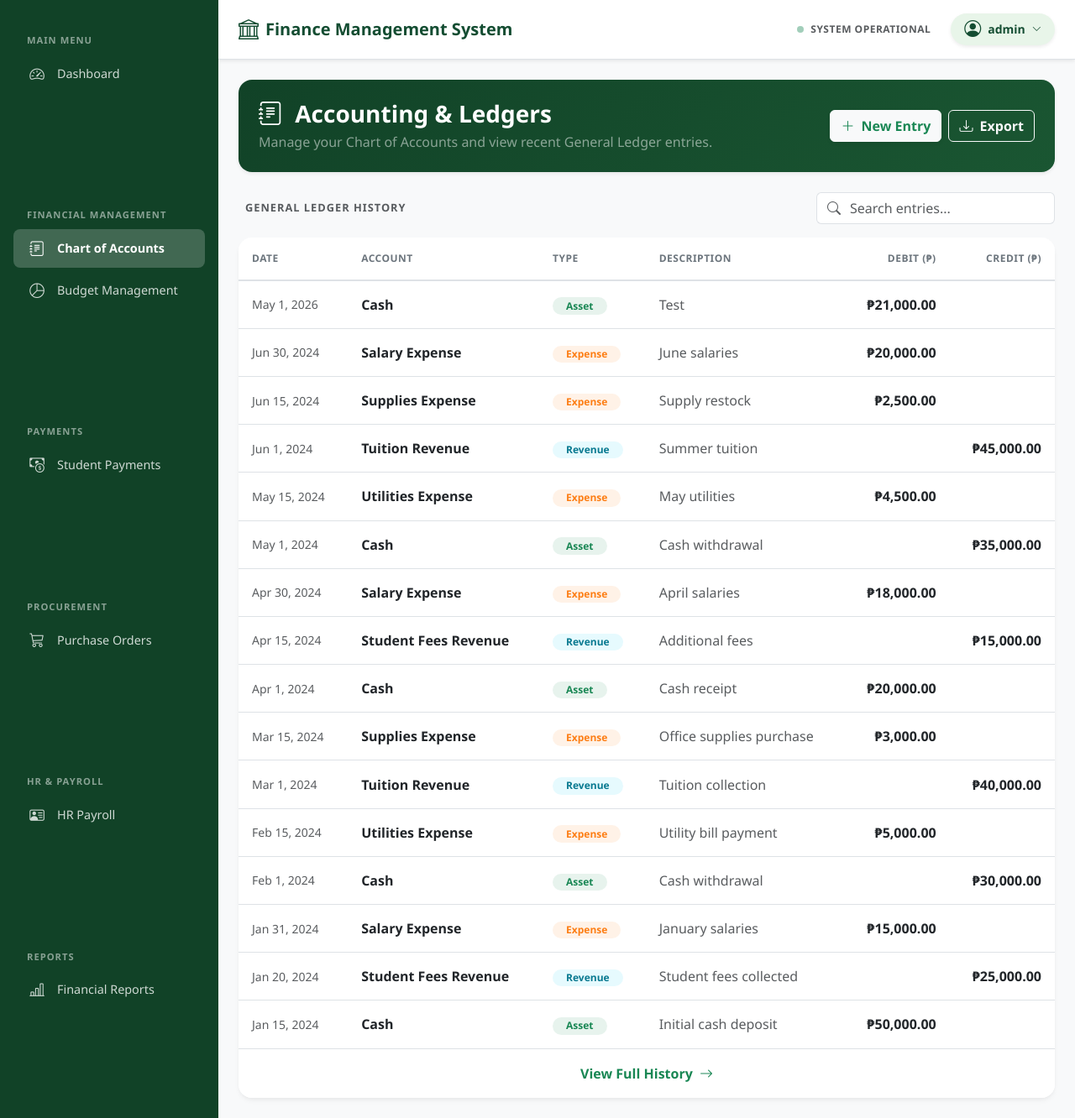
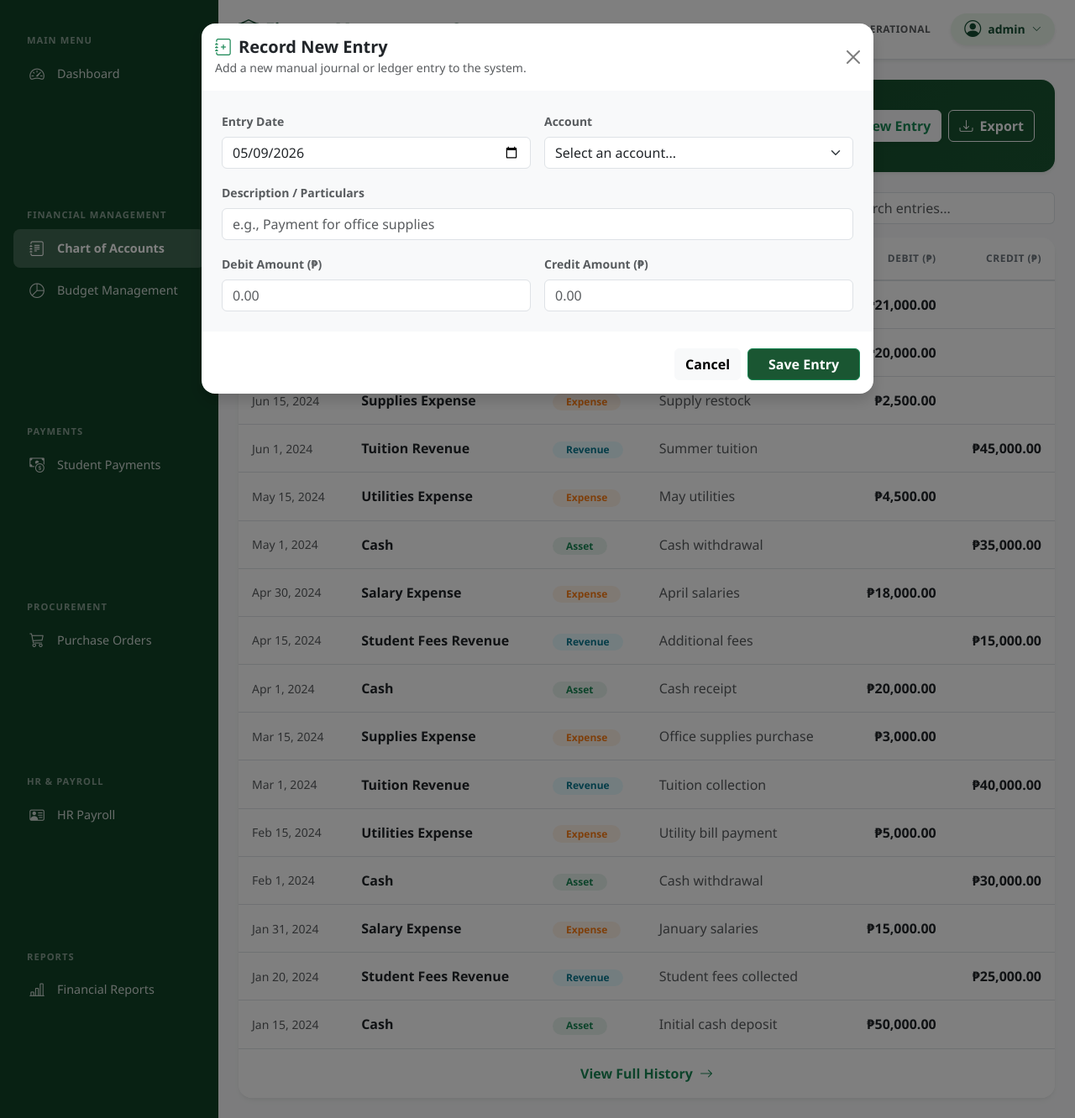
Before and after one commit to R4zaj/Finance_system, a PHP site: page /pages/accounting.php in a window 1280 px wide, after a click on "New Entry". Shown: the whole page at 84% size. Run offline with PHP 8.4, Linux system fonts and the light colour scheme; a user stored in the database is signed in; data comes from the database, SQL or seed files in the repository.

Commit message:
Update accounting.php

```diff
--- a/pages/accounting.php
+++ b/pages/accounting.php
@@ -146,6 +146,56 @@ if (!isset($_SESSION['user_id'])) {
             </div>
         </main>
     </div>
+    <div class="modal fade" id="newEntryModal" tabindex="-1" aria-hidden="true">
+    <div class="modal-dialog modal-lg">
+        <div class="modal-content border-0 shadow card-custom">
+            <div class="modal-header border-0 pb-0">
+                <div>
+                    <h5 class="fw-bold mb-0"><i class="bi bi-journal-plus text-success me-2"></i>Record New Entry</h5>
+                    <small class="text-muted">Add a new manual journal or ledger entry to the system.</small>
+                </div>
+                <button type="button" class="btn-close" data-bs-dismiss="modal" aria-label="Close"></button>
+            </div>
+            <form id="newEntryForm">
+                <div class="modal-body bg-light mt-3 p-4">
+                    <div class="row g-3">
+                        <div class="col-md-6">
+                            <label class="form-label small fw-bold text-muted">Entry Date</label>
+                            <input type="date" class="form-control bg-white" id="entry_date" required>
+                        </div>
+                        <div class="col-md-6">
+                            <label class="form-label small fw-bold text-muted">Account</label>
+                            <select class="form-select bg-white" id="account_id" required>
+                                <option value="" selected disabled>Select an account...</option>
+                                <option value="cash">Cash on Hand</option>
+                                <option value="ar">Accounts Receivable</option>
+                                <option value="ap">Accounts Payable</option>
+                                <option value="revenue">Tuition Revenue</option>
+                                <option value="expense">General Expense</option>
+                                </select>
+                        </div>
+                        <div class="col-12">
+                            <label class="form-label small fw-bold text-muted">Description / Particulars</label>
+                            <input type="text" class="form-control bg-white" id="entry_description" placeholder="e.g., Payment for office supplies" required>
+                        </div>
+                        <div class="col-md-6">
+                            <label class="form-label small fw-bold text-muted">Debit Amount (₱)</label>
+                            <input type="number" step="0.01" min="0" class="form-control bg-white" id="debit_amount" placeholder="0.00">
+                        </div>
+                        <div class="col-md-6">
+                            <label class="form-label small fw-bold text-muted">Credit Amount (₱)</label>
+                            <input type="number" step="0.01" min="0" class="form-control bg-white" id="credit_amount" placeholder="0.00">
+                        </div>
+                    </div>
+                </div>
+                <div class="modal-footer border-0 pt-3">
+                    <button type="button" class="btn btn-light fw-bold" data-bs-dismiss="modal">Cancel</button>
+                    <button type="submit" class="btn btn-success fw-bold px-4" style="background-color: #1a5632;">Save Entry</button>
+                </div>
+            </form>
+        </div>
+    </div>
+</div>
 
     <!-- Modals Module -->
     <?php include '../includes/modals.php'; ?>
@@ -153,7 +203,15 @@ if (!isset($_SESSION['user_id'])) {
     <!-- Scripts -->
     <script src="https://code.jquery.com/jquery-3.7.1.min.js"></script>
     <script src="https://cdn.jsdelivr.net/npm/bootstrap@5.3.2/dist/js/bootstrap.bundle.min.js"></script>
+    <script>
+    // Automatically set the New Entry date to today when the page loads
+    let entryDateInput = document.getElementById('entry_date');
+    if (entryDateInput) {
+        entryDateInput.valueAsDate = new Date();
+    }
+</script>
     <script src="../assets/js/auth.js"></script>
     <script src="../assets/js/ledger.js"></script>
+
 </body>
 </html>
```
